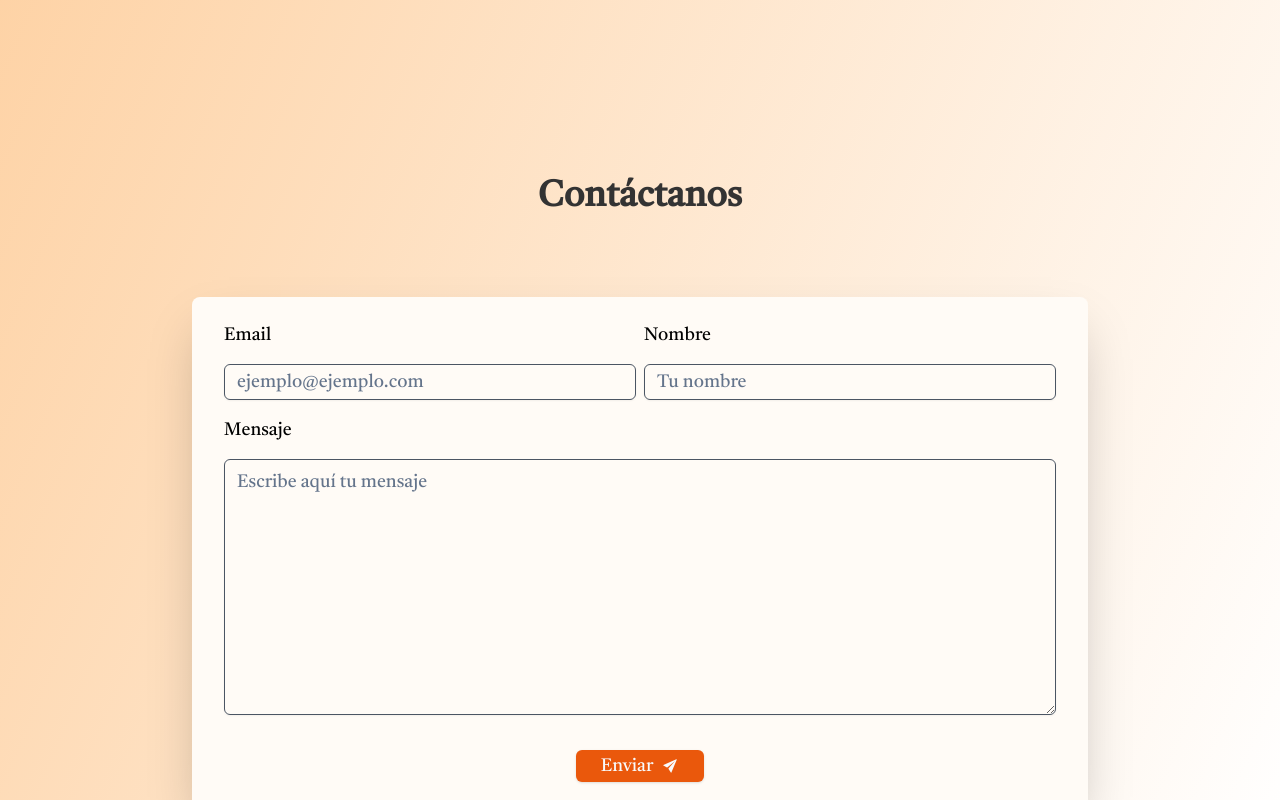
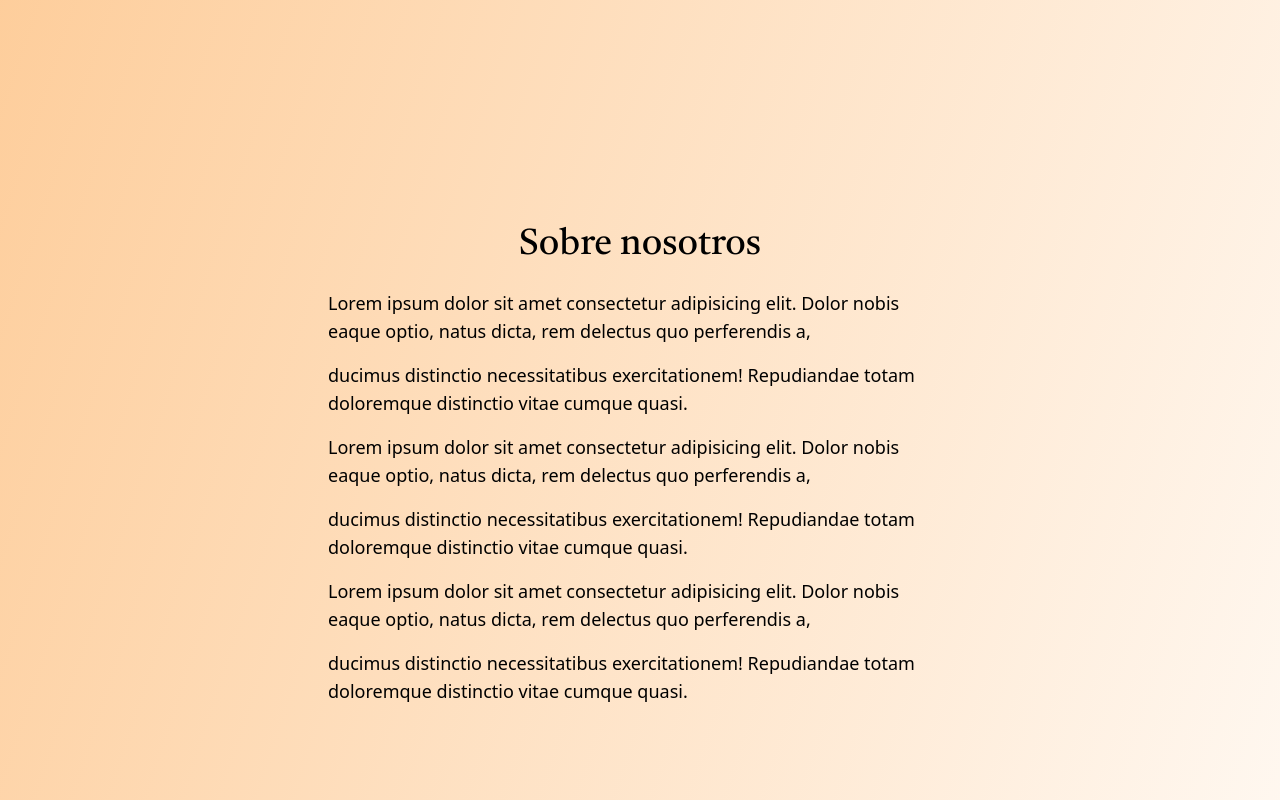
Before and after one commit to tod1az/gzecuestre, a Next.js app: page / in a window 1280 px wide. Shown: the part 2280-3080 px from the top of the page. Built offline with nearby package versions, Linux system fonts and the light colour scheme.

Commit message:
add about section

```diff
--- a/src/app/page.tsx
+++ b/src/app/page.tsx
@@ -4,6 +4,7 @@ import FeaturedSection from "@/components/landing/FeaturedSection"
 import Sponsors from "@/components/landing/SponsorsSection"
 import ContactSection from "@/components/landing/ContactSection"
 import { ActiveSectionContextProvider } from "@/context/ActiveSectionContext"
+import About from "@/components/landing/About"
 
 export default function Home() {
   return (
@@ -14,6 +15,7 @@ export default function Home() {
         <Hero />
         <FeaturedSection />
         <Sponsors />
+        <About />
         <ContactSection />
       </ActiveSectionContextProvider>
     </main>
```
